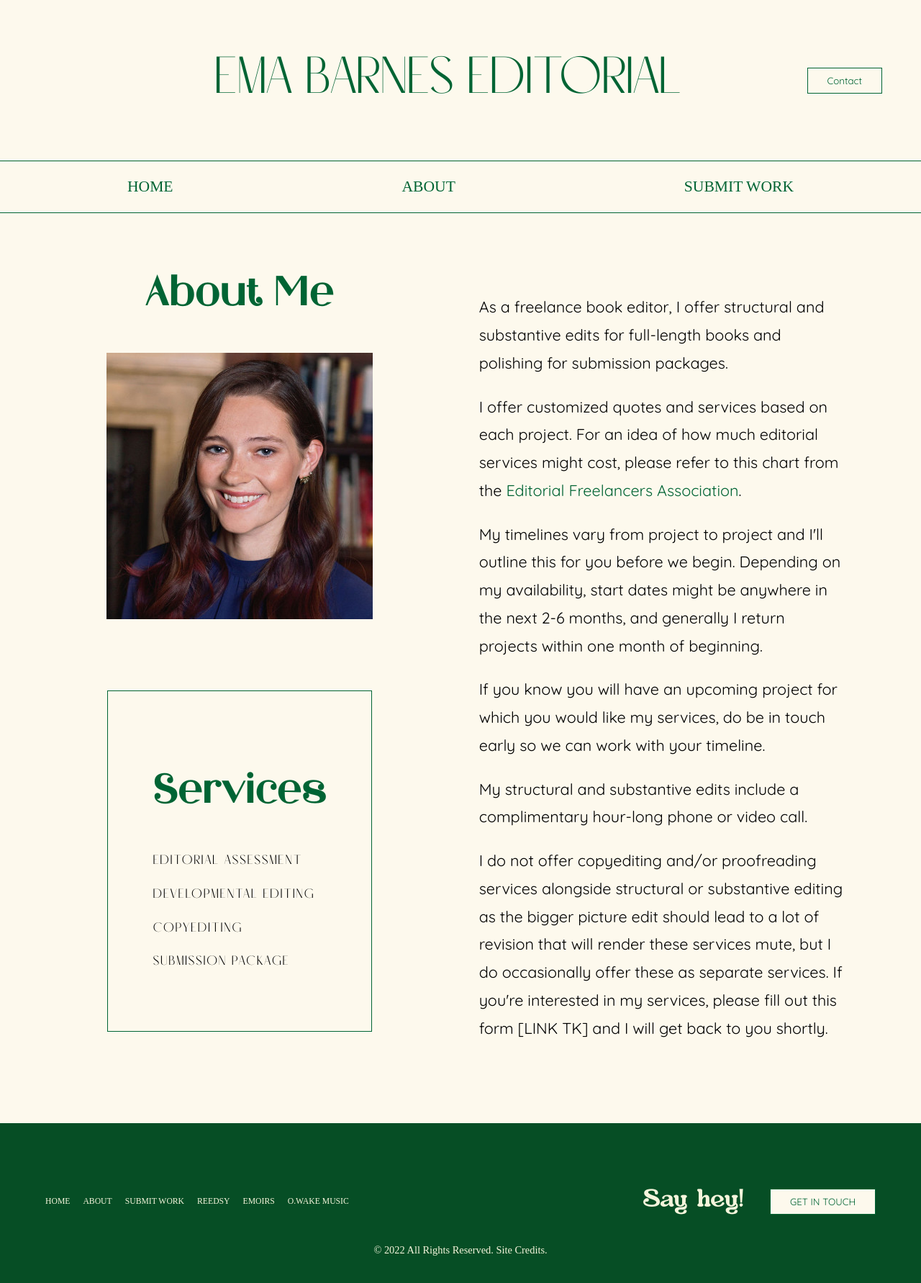
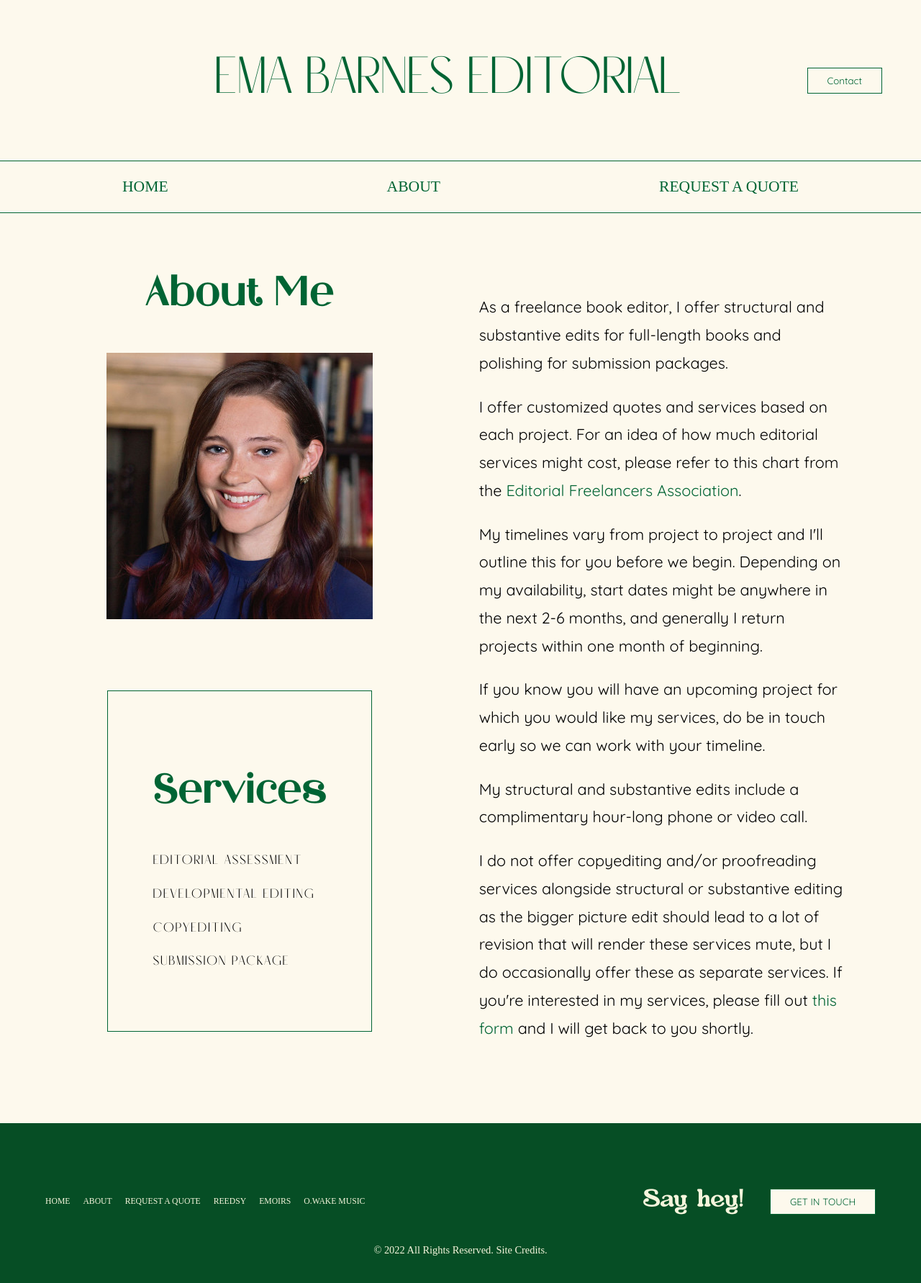
Before and after one commit to JLPinthecity/ema-barnes-website, a Next.js app: page /about in a window 1280 px wide. Shown: the top 1782 px of the page at 72% size. Built offline with nearby package versions, Linux system fonts and the light colour scheme; a web font is replaced by a local one.

Commit message:
update links in navbar, footer, and about

```diff
--- a/components/Footer.js
+++ b/components/Footer.js
@@ -17,7 +17,7 @@ const Footer = () => {
           </Link>
 
           <Link href="/contact" className={styles.link}>
-            <a>Submit Work</a>
+            <a>Request a quote</a>
           </Link>
 
           <Link href="https://reedsy.com/ema-barnes" className={styles.link}>
@@ -50,7 +50,7 @@ const Footer = () => {
       <div className={styles.copyright}>
         © 2022 All Rights Reserved.{" "}
         <Link href="https://joannpan.dev/">
-          <a>Site credits.</a>
+          <a target="_blank">Site credits.</a>
         </Link>
       </div>
     </div>
--- a/components/Navbar.js
+++ b/components/Navbar.js
@@ -14,7 +14,7 @@ const Navbar = () => {
         </Link>
 
         <Link href="/contact">
-          <a>Submit Work</a>
+          <a>Request a Quote</a>
         </Link>
       </div>
     </div>
--- a/pages/about.js
+++ b/pages/about.js
@@ -78,8 +78,11 @@ const About = () => {
             structural or substantive editing as the bigger picture edit should
             lead to a lot of revision that will render these services mute, but
             I do occasionally offer these as separate services. If you&apos;re
-            interested in my services, please fill out this form [LINK TK] and I
-            will get back to you shortly.
+            interested in my services, please fill out
+            <Link href="/contact" className={styles.link}>
+              <a target="_blank"> this form </a>
+            </Link>
+            and I will get back to you shortly.
           </p>
         </div>
       </div>
```
